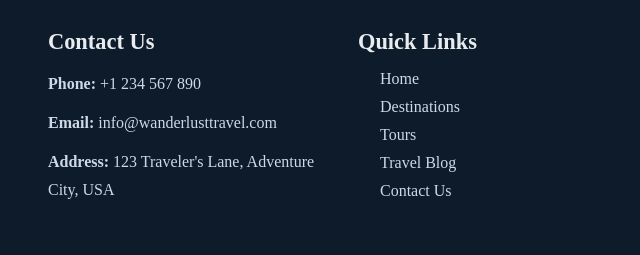
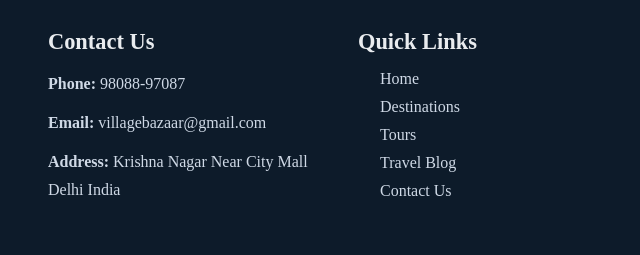
Before and after one commit to aditya2488kumar/Village-Baaar, a plain HTML site: page index.html in a window 1280 px wide. Shown: the part 2017-2272 px from the top of the page, 302-942 px from the left. Drawn offline with nearby package versions, Linux system fonts and the light colour scheme.

Commit message:
Update index.html
Updated the contact section

```diff
--- a/index.html
+++ b/index.html
@@ -162,12 +162,13 @@
             <p>Village Bazaar is your destination for unique, handmade items crafted by skilled villagers. Our mission is to showcase rural artistry, preserve traditional crafts, and support local artisans. Each product reflects creativity and culture, offering high-quality and sustainable options. Shop with us to bring the charm of the village into your home while empowering communities!</p>
         </div>
 
-        <!-- Contact Info Section -->
+         <!-- Contact Info Section -->
         <div class="footer-column contact-info">
             <h3>Contact Us</h3>
-            <p><strong>Phone:</strong> +1 234 567 890</p>
-            <p><strong>Email:</strong> info@wanderlusttravel.com</p>
-            <p><strong>Address:</strong> 123 Traveler's Lane, Adventure City, USA</p>
+            <p><strong>Phone:</strong> 98088-97087</p>
+            <p><strong>Email:</strong> villagebazaar@gmail.com</p>
+            <p><strong>Address:</strong>  Krishna Nagar Near City Mall
+                Delhi India</p>
         </div>
 
         <!-- Quick Links Section -->
```
